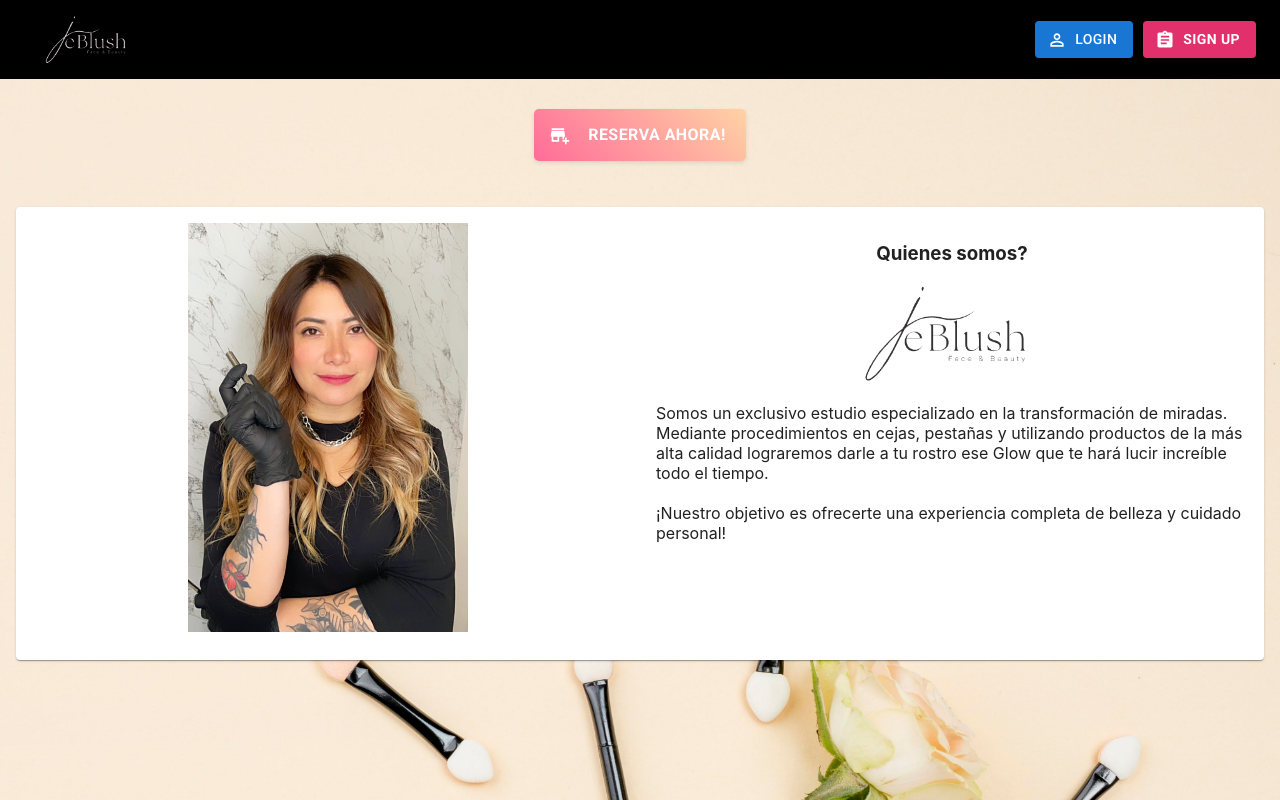
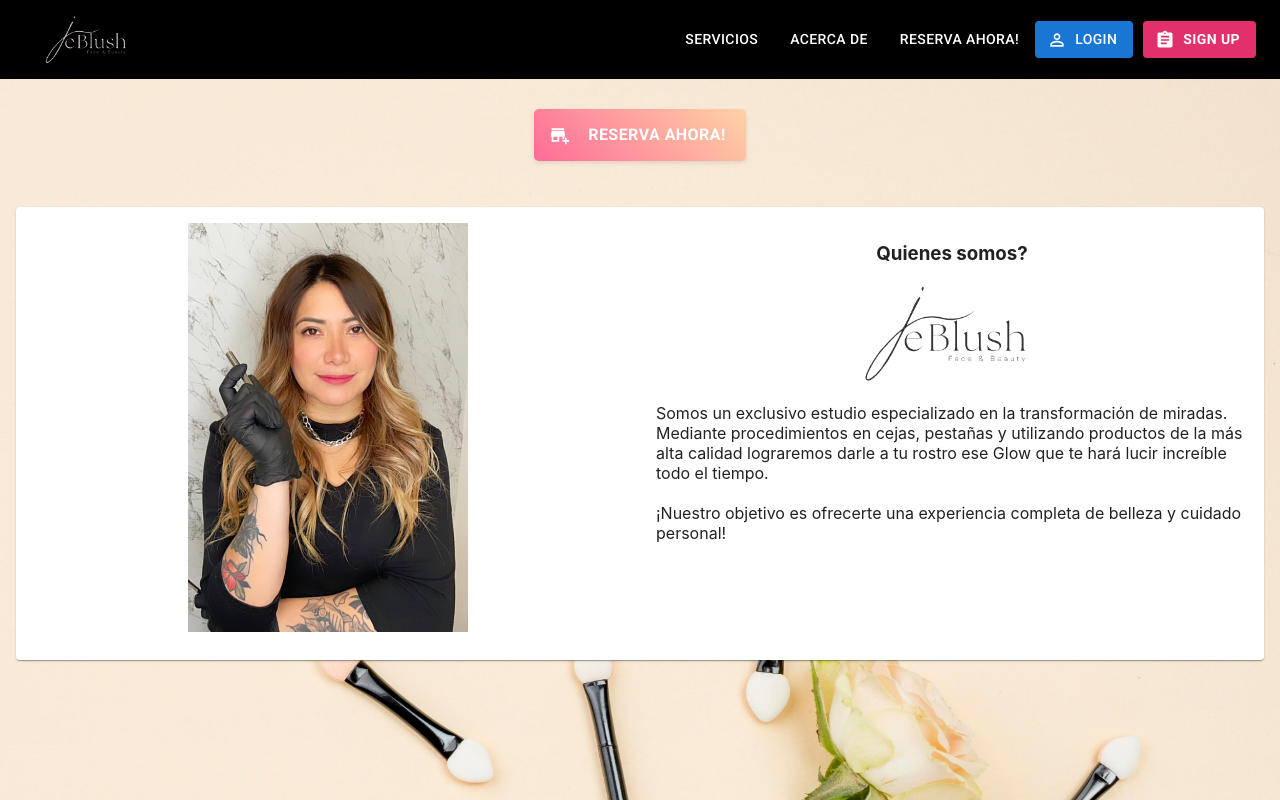
Before and after one commit to Andresfrla/unibook-pro-client, a React (Create React App) app: page / in a window 1280 px wide. Built offline with nearby package versions, Linux system fonts and the light colour scheme.

Commit message:
final edition

```diff
--- a/src/components/Navbar.jsx
+++ b/src/components/Navbar.jsx
@@ -26,19 +26,17 @@ const Navbar = () => {
                         <DrawerComp />
                     ) : (
                         <div style={{ display: 'flex', alignItems: 'center'}}>
-                            <div style={{ margin: 'auto' }}>
-                            <Tabs>
-                                <Tab label="Servicios" value="/servicios" to="/servicios" component={Link}/>
-                                <Tab label="Acerca de" value="/acerca-de" to="acerca-de" component={Link}/>
-                                {!isLoggedIn && <Tab label="Reserva ahora!" value="/signup" to="/signup" component={Link}/>
-                                }
-                                {
-                                    isLoggedIn && (
-                                        <>
-                                        <Tab label="Reserva ahora!" value="/reserva-ahora" to="/reserva-ahora" component={Link}/>
-                                        </>
-                                    )
-                                }
+                            <div style={{ alignContent: 'center' }}>
+                            <Tabs value={value} onChange={(e, newValue) => setValue(newValue)}>
+                                <Tab label="Servicios" value="/servicios" to="/servicios" component={Link} style={{ color: 'white' }}/>
+                                <Tab label="Acerca de" value="/acerca-de" to="/acerca-de" component={Link} style={{ color: 'white' }}/>
+                                <Tab
+                                label="Reserva ahora!"
+                                value={isLoggedIn ? "/reserva-ahora" : "/signup"}
+                                to={isLoggedIn ? "/reserva-ahora" : "/signup"}
+                                component={Link}
+                                style={{ color: 'white' }}
+                                />
 
     {
         isLoggedIn && role === 'admin' && (
@@ -48,8 +46,8 @@ const Navbar = () => {
             </>
         )
     }
+</Tabs>
 
-                            </Tabs>
                             </div>
 
                             {
```
Lines whose indentation alone changed are shown as unchanged.
